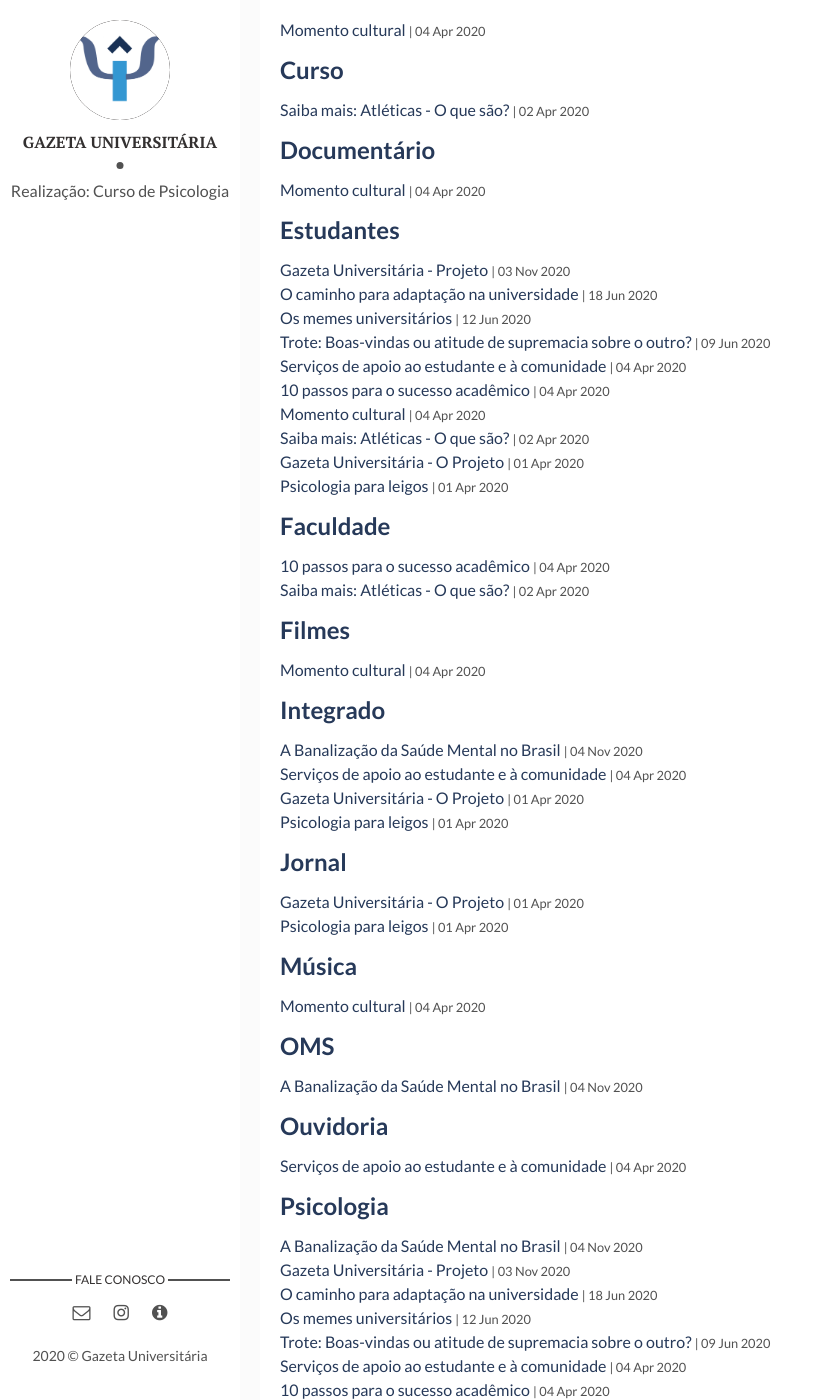
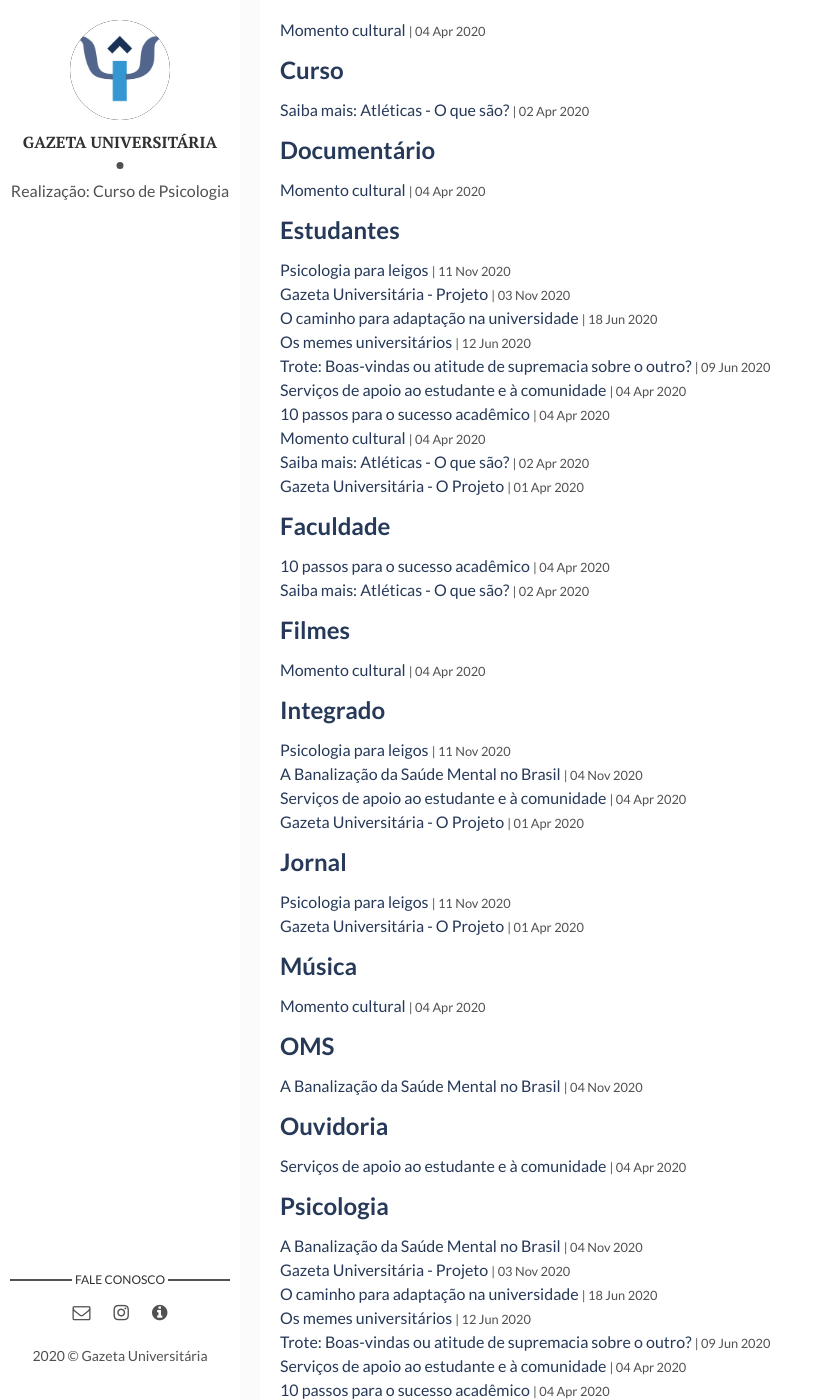
Before and after one commit to gazetauniversitaria/gazetauniversitaria.github.io, a Jekyll site: the page built from tags.html, in a window 1280 px wide and 1400 px high, scrolled down 1077 px. Shown: the whole window, without its empty margins (0-821 px from the left). Built offline with Jekyll 4.4.1, drawn with Linux system fonts in a browser that asks for light colours.

Commit message:
Update and rename 2020-04-01-Mitos.markdown to 2020-11-11-Mitos.markdown

```diff
--- a/_posts/2020-04-01-Mitos.markdown
+++ b/_posts/2020-11-11-Mitos.markdown
@@ -1,7 +1,7 @@
 ---
 layout: post
 title: Psicologia para leigos
-date: 2020-04-01 18:00:00 +0300
+date: 2020-11-11 22:56:00 +0300
 description: Saiba mais sobre a psicologia e os testes vocacionais.
 img: saude-mental/PsicoLeigos.jpg.jpg
 tags: [Integrado, Jornal, Estudantes] # add tag
```
